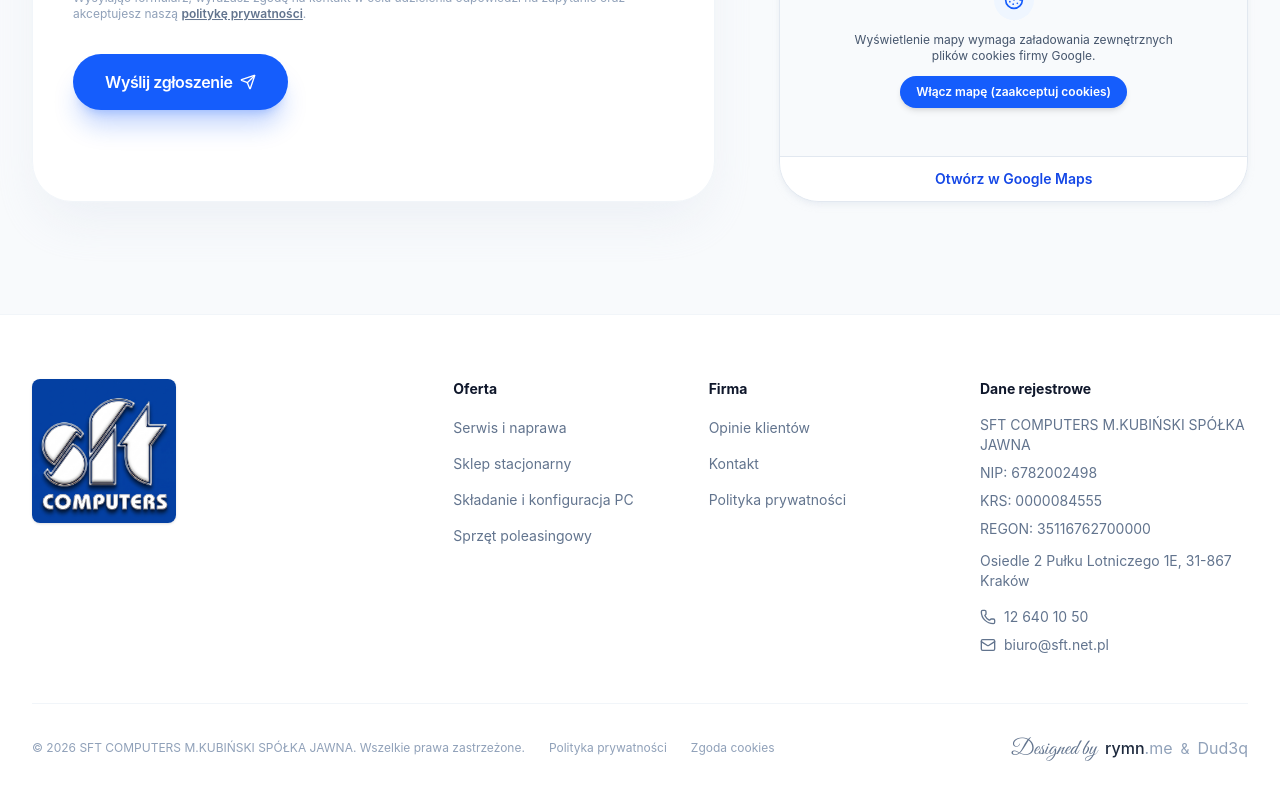
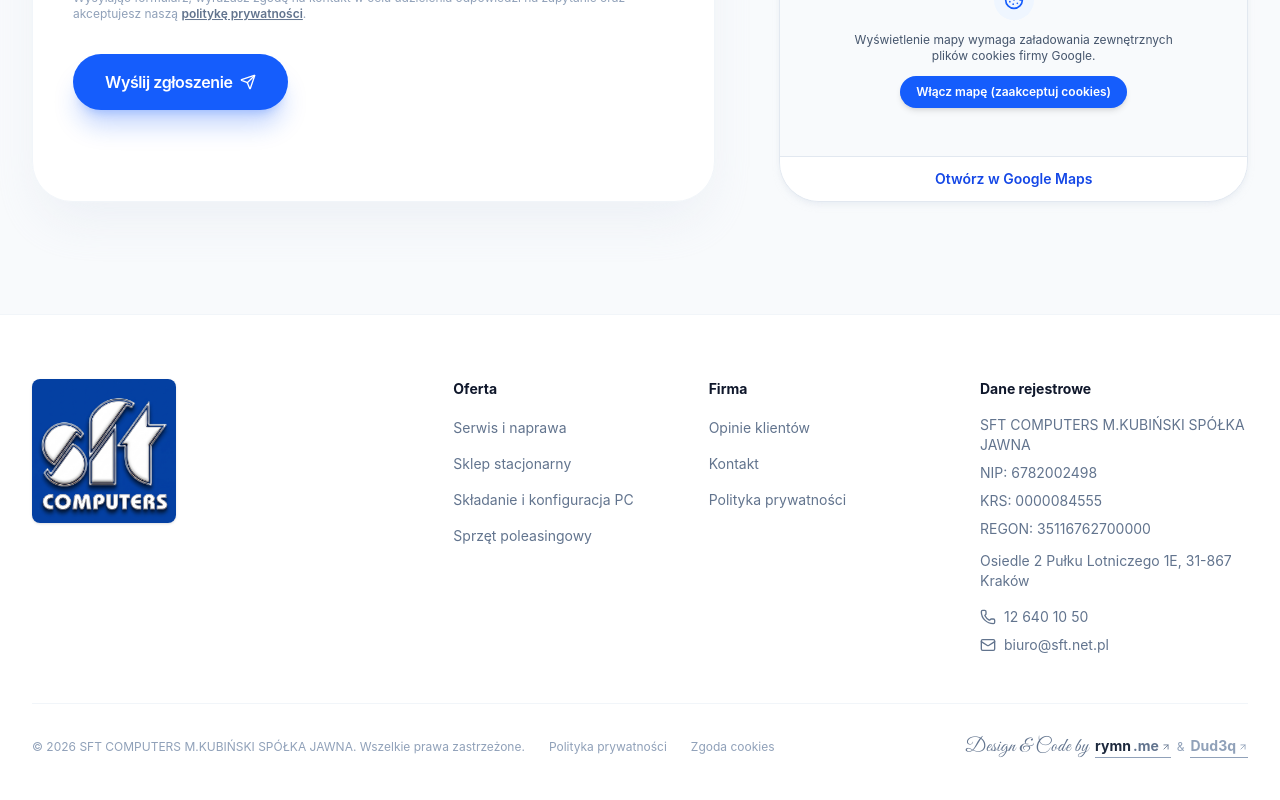
Before and after one commit to waskok/SFTComputers, a React (Vite) app: page / in a window 1280 px wide. Shown: the part 5209-6009 px from the top of the page. Built offline with nearby package versions, Linux system fonts and the light colour scheme.

Commit message:
footer-animate,sizing

```diff
--- a/src/components/Footer.tsx
+++ b/src/components/Footer.tsx
@@ -1,4 +1,4 @@
-import { Mail, Phone } from "lucide-react";
+import { ArrowUpRight, Mail, Phone } from "lucide-react";
 import footerLogo from "../assets/SFT-Logo.png";
 import { company, footerLinks, privacyPolicyHash } from "../data/siteData";
 
@@ -80,27 +80,47 @@ export default function Footer() {
             </div>
           </div>
 
-          <p className="flex flex-wrap items-baseline justify-center gap-x-2 text-sm text-slate-400 dark:text-slate-500 sm:justify-end">
-            <span className="font-calligraphy text-[1.35rem] leading-none text-slate-500 dark:text-slate-400">
-              Designed by
+          <p className="flex flex-wrap items-baseline justify-center gap-x-1.5 text-xs text-slate-400 dark:text-slate-500 sm:justify-end">
+            <span className="font-calligraphy text-[1.2rem] leading-none tracking-wide text-slate-500 dark:text-slate-400">
+              Design &amp; Code by
             </span>
             <a
               href="https://rymn.me/"
               target="_blank"
               rel="noopener noreferrer"
-              className="text-base transition-colors duration-200 hover:opacity-80"
+              className="group relative inline-flex items-baseline gap-0.5 pb-0.5 text-sm font-bold"
             >
-              <span className="font-medium text-slate-800 dark:text-white">rymn</span>
-              <span className="text-slate-400 dark:text-slate-500">.me</span>
+              <span className="text-slate-800 transition-colors duration-200 group-hover:text-slate-950 dark:text-white dark:group-hover:text-slate-300">
+                rymn
+              </span>
+              <span className="font-bold text-slate-500 transition-colors duration-200 group-hover:text-slate-700 dark:text-slate-400 dark:group-hover:text-slate-500">
+                .me
+              </span>
+              <ArrowUpRight
+                className="relative top-px h-2.5 w-2.5 shrink-0 text-slate-500 transition-colors duration-200 group-hover:text-slate-700 dark:text-slate-400 dark:group-hover:text-slate-300"
+                aria-hidden="true"
+              />
+              <span
+                className="absolute inset-x-0 bottom-0 h-px bg-slate-400 transition-all duration-300 ease-out group-hover:h-0.5 group-hover:bg-slate-700 dark:bg-slate-500 dark:group-hover:bg-slate-300"
+                aria-hidden="true"
+              />
             </a>
-            <span className="text-sm text-slate-400 dark:text-slate-500">&amp;</span>
+            <span className="text-xs text-slate-400 dark:text-slate-500">&amp;</span>
             <a
               href="https://www.linkedin.com/in/tomasz-dudara-17531b339/"
               target="_blank"
               rel="noopener noreferrer"
-              className="text-base text-slate-400 transition-colors duration-200 hover:text-slate-500 dark:text-slate-500 dark:hover:text-slate-400"
+              className="group relative inline-flex items-baseline gap-0.5 pb-0.5 text-sm font-bold text-slate-400 transition-colors duration-200 hover:text-slate-600 dark:text-slate-500 dark:hover:text-slate-400"
             >
               Dud3q
+              <ArrowUpRight
+                className="relative top-px h-2.5 w-2.5 shrink-0 transition-colors duration-200"
+                aria-hidden="true"
+              />
+              <span
+                className="absolute inset-x-0 bottom-0 h-px bg-slate-400 transition-all duration-300 ease-out group-hover:h-0.5 group-hover:bg-slate-600 dark:bg-slate-500 dark:group-hover:bg-slate-400"
+                aria-hidden="true"
+              />
             </a>
           </p>
         </div>
--- a/src/components/Header.tsx
+++ b/src/components/Header.tsx
@@ -71,7 +71,7 @@ export default function Header() {
         isSolid
           ? "border-b border-slate-100 bg-white/95 shadow-sm backdrop-blur-md dark:border-slate-800/80 dark:bg-[#0b0f19]/90 dark:shadow-black/20"
           : "border-b border-transparent bg-transparent"
-      } ${isScrolled ? "h-16 lg:h-26" : "h-20 lg:h-30"}`}
+      } ${isScrolled ? "h-16 lg:h-24" : "h-20 lg:h-30"}`}
     >
       <div className="mx-auto flex h-full max-w-7xl items-center justify-between pl-3 pr-4 sm:pl-4 sm:pr-6 lg:pl-6 lg:pr-8">
         <a href="#top" className="flex h-full shrink-0 items-center py-2">
```
